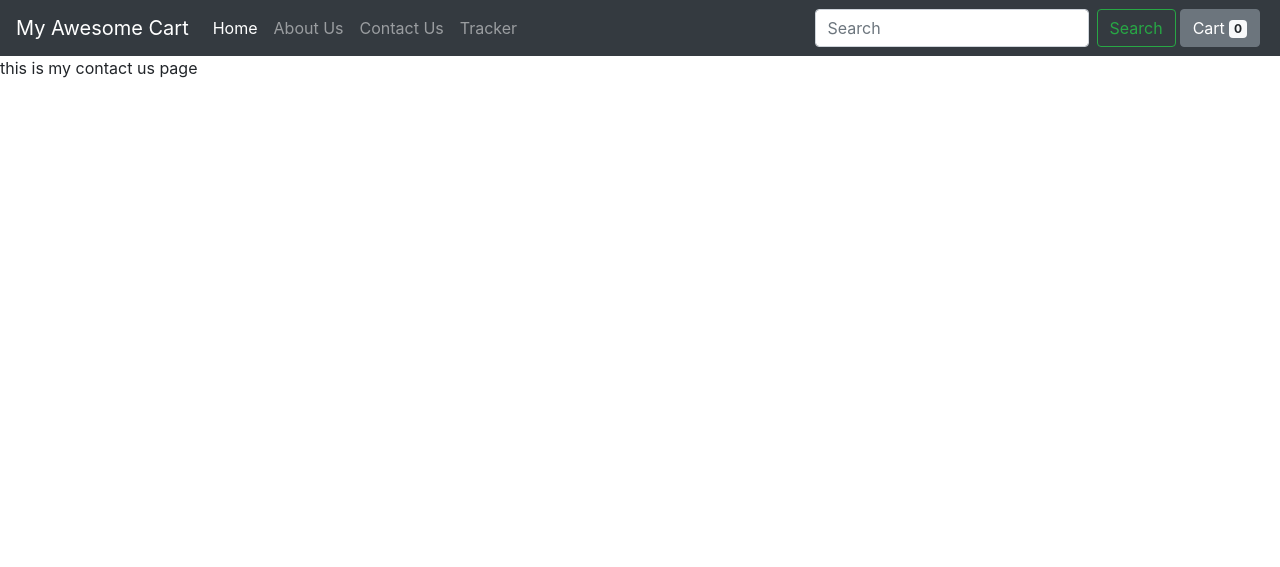
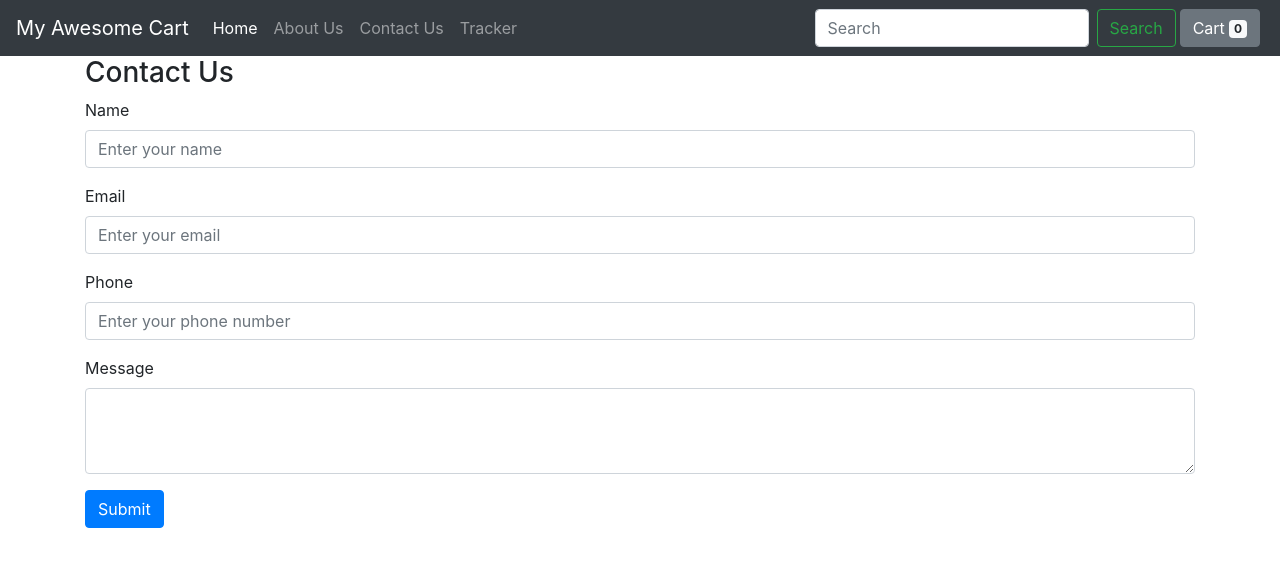
Before and after one commit to Akash3570/E-COMMERCE-SITE, a Django app: page /shop/Contact/ in a window 1280 px wide. Shown: the top 567 px of the page. Run offline with Django 5.2, Linux system fonts and the light colour scheme; some libraries are stand-ins or nearby versions.

Commit message:
contact page

```diff
--- a/shop/templates/shop/contact.html
+++ b/shop/templates/shop/contact.html
@@ -7,5 +7,27 @@
 {% endblock %}
 
 {% block body %}
-this is my contact us page
+<div class ="container">
+    <h3>Contact Us</h3>
+    <form action="{% url 'contact' %}" method="post" >{% csrf_token %}
+    <div class="form-group mb-3">
+  <label for="name">Name</label>
+  <input type="text" class="form-control" id="name" name="name" placeholder="Enter your name">
+</div>
+<div class="form-group mb-3">
+  <label for="email">Email</label>
+  <input type="email" class="form-control" id="email" name="email" placeholder="Enter your email">
+</div>
+<div class="form-group mb-3">
+  <label for="phone">Phone</label>
+  <input type="tel" class="form-control" id="phone" name="phone" placeholder="Enter your phone number">
+</div>
+<div class="form-group mb-3">
+  <label for="message">Message</label>
+  <textarea class="form-control" id="message" name="message" rows="3"></textarea>
+</div>
+<button type="submit" class="btn btn-primary">Submit</button>
+</form>
+</div>
+
 {% endblock %}
```
